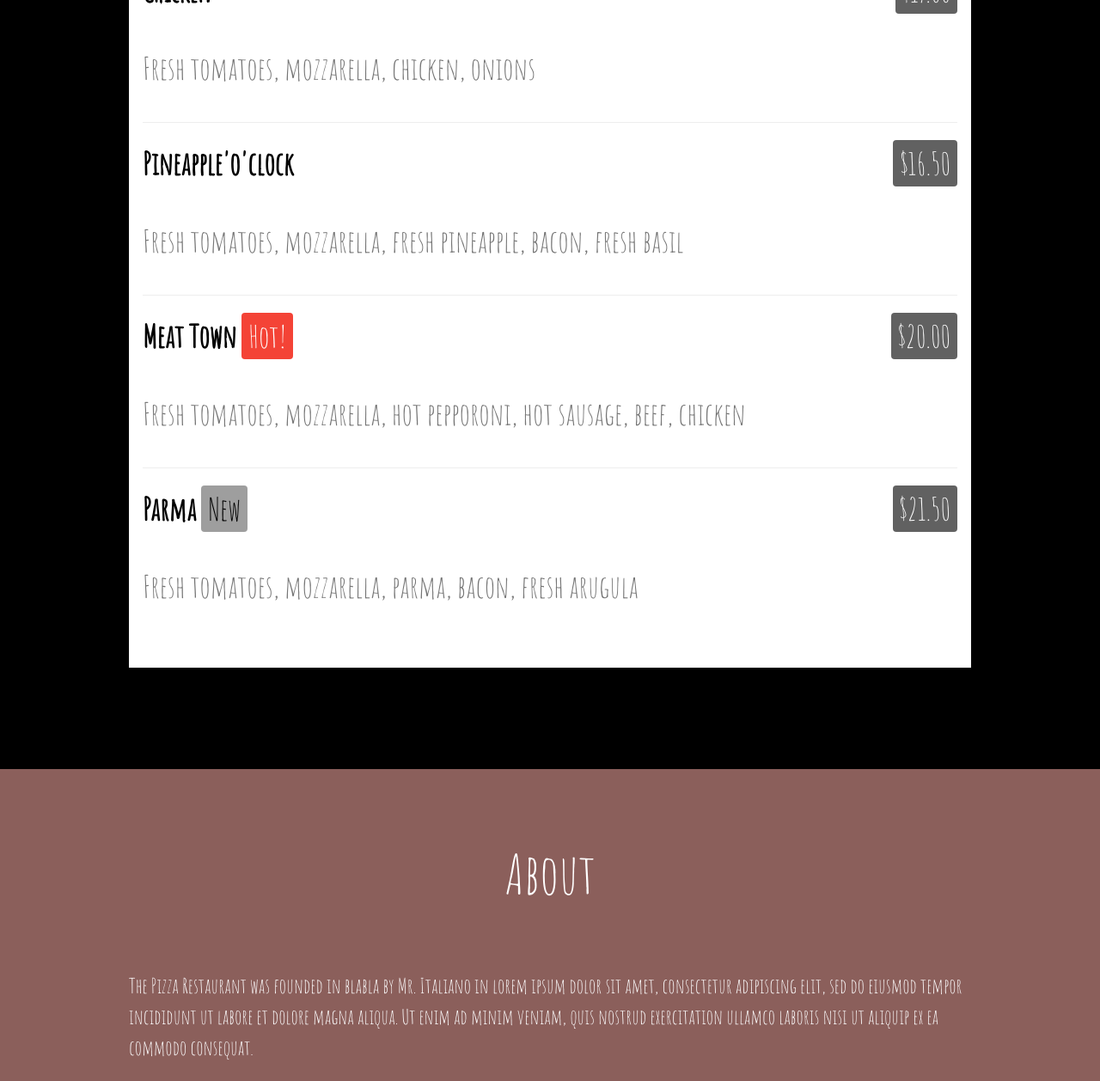
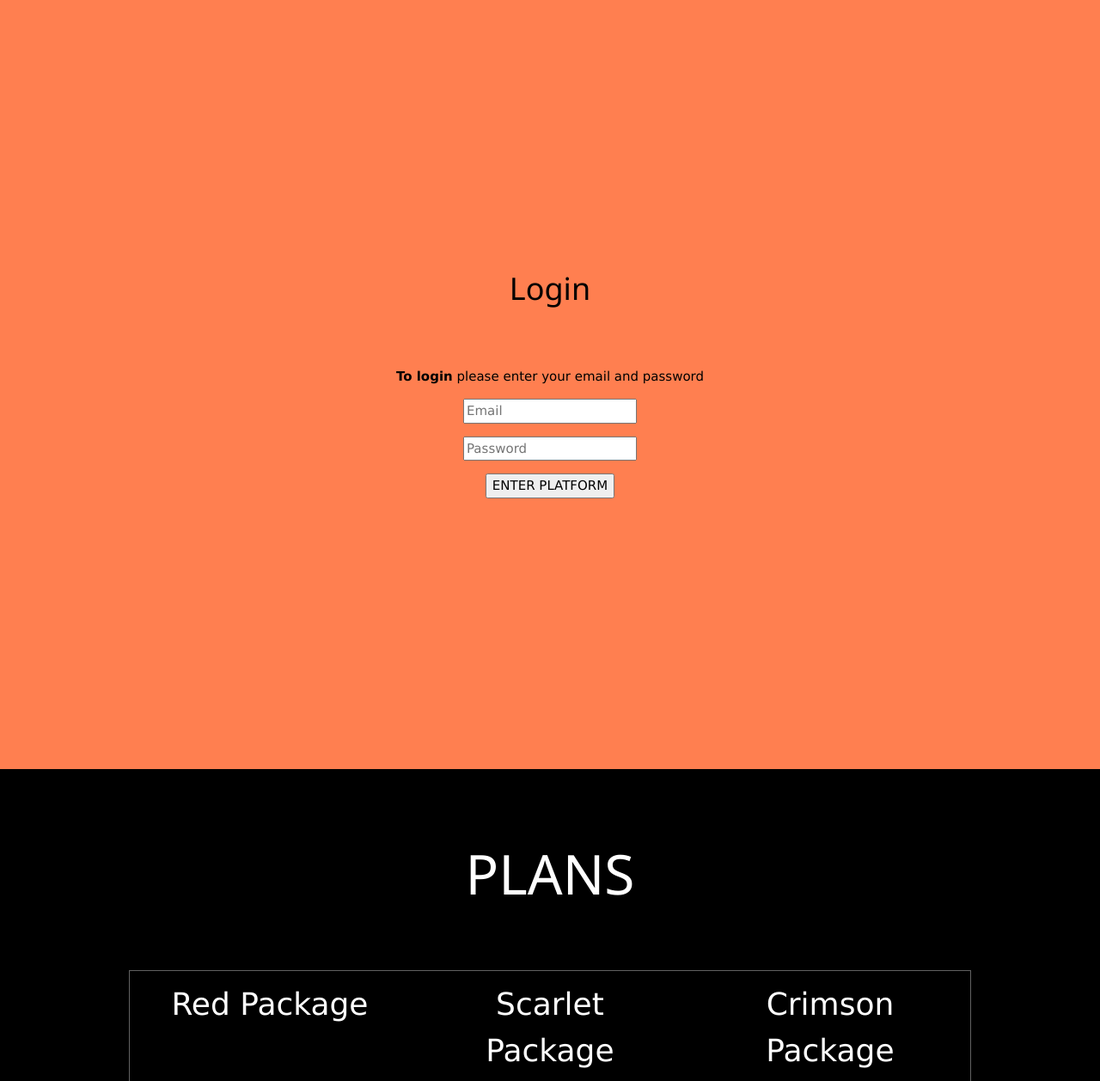
Before and after one commit to minahpopal/RedFlix, a Django app: page / in a window 1280 px wide. Shown: the part 1996-3254 px from the top of the page at 86% size. Run offline with Django 3.2, Linux system fonts and the light colour scheme.

Commit message:
HomePage Update

```diff
--- a/src/Templates/home.html
+++ b/src/Templates/home.html
@@ -1,198 +1,480 @@
-<!DOCTYPE html>
+ <!DOCTYPE html>
+<!-- You will not be able to see this text. -->
+
 <html>
-<title>W3.CSS Template</title>
+<title>Redflix</title>
+
 <meta charset="UTF-8">
+
 <meta name="viewport" content="width=device-width, initial-scale=1">
+
 <link rel="stylesheet" href="https://www.w3schools.com/w3css/4/w3.css">
+
 <link rel="stylesheet" href="https://fonts.googleapis.com/css?family=Amatic+SC">
+
+
+
+<!-- This is where our CSS code exists -->
 <style>
-body, html {height: 100%}
-body,h1,h2,h3,h4,h5,h6 {font-family: "Amatic SC", sans-serif}
-.menu {display: none}
-.bgimg {
-  background-repeat: no-repeat;
-  background-size: cover;
-  background-image: url("https://images.unsplash.com/photo-1557245419-a727f9b57615?ixlib=rb-1.2.1&ixid=eyJhcHBfaWQiOjEyMDd9&auto=format&fit=crop&w=1567&q=80");
-  min-height: 150%;
-   background-blend-mode: lighten;
+
+
+  body{
+    height: 180%
+  }
+  html{
+    height: 90%
+  }
+
+  .register{
+    border-spacing: 50px;
+    border-color:red;
+    text-align:center;
+    padding: 260px;
+    background-color: coral;
+  }
+
+  .login{
+    border-spacing: 50px;
+    border-color:red;
+    text-align:center;
+    padding: 300px;
+    background-color: coral;
+  }
+
+  .footer{
+    color: red;
+    background-color: black;
+    padding: 160px;
+    font-size: 28px;
+    font-family: Impact, Charcoal, sans-serif;
+    text-align: right;
+  }
+
+  .color(
+    background-color: #333;
+    padding: 1600px;
+
+  )
+
+  body,h1,h2,h3,h4,h5,h6 {
+    font-family: "Lucida Console", Courier, monospace;
+  }
+
+
+
+  .menu {
+    display: none
+  }
+
+
+
+  /*To change parts of the background page do so here */
+  .bgimg {
+    background-repeat: no-repeat;
+    background-size: cover;
+    background-image: url("https://images.unsplash.com/photo-1557245419-a727f9b57615?ixlib=rb-1.2.1&ixid=eyJhcHBfaWQiOjEyMDd9&auto=format&fit=crop&w=1567&q=80");
+    min-height: 150%;
+    filter: brightness(120%);
+  }
+
+
+
+
+
+
+  /* Style the navbar */
+#navbar {
+  overflow: hidden;
+  background-color: #333;
+
+
 }
+
+/* Navbar links */
+#navbar a {
+  float: left;
+  display: block;
+  color: #f2f2f2;
+  text-align: center;
+  padding: 14px;
+  text-decoration: none;
+
+}
+
+/* Page content */
+.content {
+  padding: 16px;
+}
+
+/* The sticky class is added to the navbar with JS when it reaches its scroll position */
+.sticky {
+  position: fixed;
+  top: 0;
+  width: 100%;
+}
+
+/* Add some top padding to the page content to prevent sudden quick movement (as the navigation bar gets a new position at the top of the page (position:fixed and top:0) */
+.sticky + .content {
+  padding-top: 60px;
+}
+
+
+  div.otherServices{
+    font-size: 15px;
+  }
+
+
 </style>
+
+
+
+
+
+
+
+
+ <!-- This is where our JavaScipt code exists -->
+<script>
+  // Tabbed Menu
+  function openMenu(evt, menuName) {
+    var i, x, tablinks;
+    x = document.getElementsByClassName("menu");
+    for (i = 0; i < x.length; i++) {
+      x[i].style.display = "none";
+    }
+    tablinks = document.getElementsByClassName("tablink");
+    for (i = 0; i < x.length; i++) {
+      tablinks[i].className = tablinks[i].className.replace(" w3-red", "");
+    }
+    document.getElementById(menuName).style.display = "block";
+    evt.currentTarget.firstElementChild.className += " w3-red";
+  }
+  document.getElementById("myLink").click();
+
+
+
+  // When the user scrolls the page, execute myFunction
+window.onscroll = function() {myFunction()};
+
+// Get the navbar
+var navbar = document.getElementById("navbar");
+
+// Get the offset position of the navbar
+var sticky = navbar.offsetTop;
+
+// Add the sticky class to the navbar when you reach its scroll position. Remove "sticky" when you leave the scroll position
+function myFunction() {
+  if (window.pageYOffset >= sticky) {
+    navbar.classList.add("sticky")
+  } else {
+    navbar.classList.remove("sticky");
+  }
+}
+</script>
+
+
+
+
+
+
+
+
 <body>
 
-<!-- Navbar (sit on top) -->
-<div class="w3-top w3-hide-small">
-  <div class="w3-bar w3-xlarge w3-black w3-opacity w3-hover-opacity-off" id="myNavbar">
-    <a href="#" class="w3-bar-item w3-button">HOME</a>
-    <a href="#menu" class="w3-bar-item w3-button">MENU</a>
-    <a href="#about" class="w3-bar-item w3-button">ABOUT</a>
-    <a href="#myMap" class="w3-bar-item w3-button">CONTACT</a>
-    <a href="#myMap" class="w3-bar-item w3-button">LOGIN</a>
-    <a href="#myMap" class="w3-bar-item w3-button">PROFILE</a>
-    <a href="#myMap" class="w3-bar-item w3-button">ENTER PLATFORM</a>
 
-  </div>
-</div>
+    <div  id="navbar">
 
-<!-- Header with image -->
-<header class="bgimg w3-display-container w3-grayscale-min" id="home">
-  <div class="w3-display-bottomleft w3-padding">
-    <span class="w3-tag w3-xlarge">Open from 10am to 12pm</span>
-  </div>
-  <div class="w3-display-middle w3-center">
-    <span class="w3-text-white w3-hide-small" style="font-size:100px"><br>REDflix</span>
-    <span class="w3-text-white w3-hide-large w3-hide-medium" style="font-size:60px"><b>thin<br>CRUST PIZZA</b></span>
-    <p><a href="#menu" class="w3-button w3-xxlarge w3-black">Let me see the menu</a></p>
-  </div>
-</header>
+      <a href="#">HOME</a>
 
-<!-- Menu Container -->
-<div class="w3-container w3-black w3-padding-64 w3-xxlarge" id="menu">
-  <div class="w3-content">
+      <a href="#menu">PLANS</a>
 
-    <h1 class="w3-center w3-jumbo" style="margin-bottom:64px">THE MENU</h1>
-    <div class="w3-row w3-center w3-border w3-border-dark-grey">
-      <a href="javascript:void(0)" onclick="openMenu(event, 'Pizza');" id="myLink">
-        <div class="w3-col s4 tablink w3-padding-large w3-hover-red">Pizza</div>
-      </a>
-      <a href="javascript:void(0)" onclick="openMenu(event, 'Pasta');">
-        <div class="w3-col s4 tablink w3-padding-large w3-hover-red">Salads</div>
-      </a>
-      <a href="javascript:void(0)" onclick="openMenu(event, 'Starter');">
-        <div class="w3-col s4 tablink w3-padding-large w3-hover-red">Starter</div>
-      </a>
-    </div>
+      <a href="#about">ABOUT</a>
 
-    <div id="Pizza" class="w3-container menu w3-padding-32 w3-white">
-      <h1><b>Margherita</b> <span class="w3-right w3-tag w3-dark-grey w3-round">$12.50</span></h1>
-      <p class="w3-text-grey">Fresh tomatoes, fresh mozzarella, fresh basil</p>
-      <hr>
+      <a href="#contact">CONTACT</a>
 
-      <h1><b>Formaggio</b> <span class="w3-right w3-tag w3-dark-grey w3-round">$15.50</span></h1>
-      <p class="w3-text-grey">Four cheeses (mozzarella, parmesan, pecorino, jarlsberg)</p>
-      <hr>
+      <a href="#login">LOGIN</a>
 
-      <h1><b>Chicken</b> <span class="w3-right w3-tag w3-dark-grey w3-round">$17.00</span></h1>
-      <p class="w3-text-grey">Fresh tomatoes, mozzarella, chicken, onions</p>
-      <hr>
+      <a href="#register">REGISTER</a>
 
-      <h1><b>Pineapple'o'clock</b> <span class="w3-right w3-tag w3-dark-grey w3-round">$16.50</span></h1>
-      <p class="w3-text-grey">Fresh tomatoes, mozzarella, fresh pineapple, bacon, fresh basil</p>
-      <hr>
 
-      <h1><b>Meat Town</b> <span class="w3-tag w3-red w3-round">Hot!</span><span class="w3-right w3-tag w3-dark-grey w3-round">$20.00</span></h1>
-      <p class="w3-text-grey">Fresh tomatoes, mozzarella, hot pepporoni, hot sausage, beef, chicken</p>
-      <hr>
-
-      <h1><b>Parma</b> <span class="w3-tag w3-grey w3-round">New</span><span class="w3-right w3-tag w3-dark-grey w3-round">$21.50</span></h1>
-      <p class="w3-text-grey">Fresh tomatoes, mozzarella, parma, bacon, fresh arugula</p>
-    </div>
-
-    <div id="Pasta" class="w3-container menu w3-padding-32 w3-white">
-      <h1><b>Lasagna</b> <span class="w3-tag w3-grey w3-round">Popular</span> <span class="w3-right w3-tag w3-dark-grey w3-round">$13.50</span></h1>
-      <p class="w3-text-grey">Special sauce, mozzarella, parmesan, ground beef</p>
-      <hr>
-
-      <h1><b>Ravioli</b> <span class="w3-right w3-tag w3-dark-grey w3-round">$14.50</span></h1>
-      <p class="w3-text-grey">Ravioli filled with cheese</p>
-      <hr>
-
-      <h1><b>Spaghetti Classica</b> <span class="w3-right w3-tag w3-dark-grey w3-round">$11.00</span></h1>
-      <p class="w3-text-grey">Fresh tomatoes, onions, ground beef</p>
-      <hr>
-
-      <h1><b>Seafood pasta</b> <span class="w3-right w3-tag w3-dark-grey w3-round">$25.50</span></h1>
-      <p class="w3-text-grey">Salmon, shrimp, lobster, garlic</p>
     </div>
 
 
-    <div id="Starter" class="w3-container menu w3-padding-32 w3-white">
-      <h1><b>Today's Soup</b> <span class="w3-tag w3-grey w3-round">Seasonal</span><span class="w3-right w3-tag w3-dark-grey w3-round">$5.50</span></h1>
-      <p class="w3-text-grey">Ask the waiter</p>
-      <hr>
 
-      <h1><b>Bruschetta</b> <span class="w3-right w3-tag w3-dark-grey w3-round">$8.50</span></h1>
-      <p class="w3-text-grey">Bread with pesto, tomatoes, onion, garlic</p>
-      <hr>
 
-      <h1><b>Garlic bread</b> <span class="w3-right w3-tag w3-dark-grey w3-round">$9.50</span></h1>
-      <p class="w3-text-grey">Grilled ciabatta, garlic butter, onions</p>
-      <hr>
 
-      <h1><b>Tomozzarella</b> <span class="w3-right w3-tag w3-dark-grey w3-round">$10.50</span></h1>
-      <p class="w3-text-grey">Tomatoes and mozzarella</p>
-    </div><br>
+
+  <!-- Header with image -->
+  <header class="bgimg w3-display-container w3-grayscale-min" id="home">
+    <div class="w3-padding">
+    </div>
+    <div class="w3-display-topleft">
+      <span class="w3-text-red w3-serif" style="font-size:100px">
+        <br>REDflix
+      </span>
+      <p>
+        <a href="#menu" class="w3-button w3-small w3-red">Let me see the PLANS</a>
+      </p>
+    </div>
+  </header>
+
+
+
+
+
+    <!-- Login Portion -->
+  <div class="login" id="login">
+
+      <h1 style="margin-bottom:64px">Login</h1>
+      <p> <strong>To login</strong> please enter your email and password</p>
+
+      <form action="/action_page.php" target="_blank">
+        <p>
+          <input  type="text" placeholder="Email" required name="Email">
+        </p>
+        <p>
+          <input  type="text" placeholder="Password" required name="Password">
+        </p>
+        <p>
+          <button type="submit">ENTER PLATFORM</button>
+        </p>
+      </form>
 
   </div>
-</div>
 
-<!-- About Container -->
-<div class="w3-container w3-padding-64 w3-red w3-grayscale w3-xlarge" id="about">
-  <div class="w3-content">
-    <h1 class="w3-center w3-jumbo" style="margin-bottom:64px">About</h1>
-    <p>The Pizza Restaurant was founded in blabla by Mr. Italiano in lorem ipsum dolor sit amet, consectetur adipiscing elit, sed do eiusmod tempor incididunt ut labore et dolore magna aliqua. Ut enim ad minim veniam, quis nostrud exercitation ullamco laboris nisi ut aliquip ex ea commodo consequat.</p>
-    <p><strong>The Chef?</strong> Mr. Italiano himself<img src="/w3images/chef.jpg" style="width:150px" class="w3-circle w3-right" alt="Chef"></p>
-    <p>We are proud of our interiors.</p>
-    <img src="/w3images/onepage_restaurant.jpg" style="width:100%" class="w3-margin-top w3-margin-bottom" alt="Restaurant">
-    <h1><b>Opening Hours</b></h1>
 
-    <div class="w3-row">
-      <div class="w3-col s6">
-        <p>Mon & Tue CLOSED</p>
-        <p>Wednesday 10.00 - 24.00</p>
-        <p>Thursday 10:00 - 24:00</p>
+
+  <!-- Menu Container -->
+  <div class="w3-container w3-black w3-padding-64 w3-xxlarge" id="menu">
+    <div class="w3-content">
+      <h1 class="w3-center w3-jumbo" style="margin-bottom:64px">PLANS</h1>
+      <div class="w3-row w3-center w3-border w3-border-dark-grey">
+        <a href="javascript:void(0)" onclick="openMenu(event, 'Pizza');" id="myLink">
+          <div class="w3-col s4 tablink w3-padding-large w3-hover-red">Red Package</div>
+        </a>
+        <a href="javascript:void(0)" onclick="openMenu(event, 'Pasta');">
+          <div class="w3-col s4 tablink w3-padding-large w3-hover-red">Scarlet Package</div>
+        </a>
+        <a href="javascript:void(0)" onclick="openMenu(event, 'Starter');">
+          <div class="w3-col s4 tablink w3-padding-large w3-hover-red">Crimson Package</div>
+        </a>
       </div>
-      <div class="w3-col s6">
-        <p>Friday 10:00 - 12:00</p>
-        <p>Saturday 10:00 - 23:00</p>
-        <p>Sunday Closed</p>
+
+
+
+      <div id="Pizza" class="w3-container menu w3-padding-32 w3-white">
+        <h1>
+          <b style="color:red">Red Package</b>
+
+          <span style="color:red">$19.99</span>
+
+        </h1>
+
+        <div class="otherServices">
+
+          <p style="color:black">Youtube Premium costs <b>$11.99 per month</b></p>
+
+          <p style="color:black">Amazon Prime costs <b>$12.99 per month</b></p>
+
+          <p style="color:black">ESPN costs <b>$4.99 per month</b></p>
+
+          </div>
+
+        <hr>
+
+        <p style="color:black">There price $29.97 </b></p>
+
       </div>
+
+
+
+
+
+
+
+      <!-- This is the menu option for the Scarlet page -->
+      <div id="Pasta" class="w3-container menu w3-padding-32 w3-white">
+        <h1>
+          <b style="color:red">Scarlet Package</b>
+
+          <span style="color:red">$39.99</span>
+
+        </h1>
+
+        <div class="otherServices">
+
+          <p style="color:black">Youtube Premium costs <b>$11.99 per month</b></p>
+
+          <p style="color:black">Amazon Prime costs <b>$12.99 per month</b></p>
+
+          <p style="color:black">Hulu Premium + Live TV costs <b>$60.99 per month</b></p>
+
+          <p style="color:black">Disney Plus costs <b>$6.99 per month</b></p>
+
+          <p style="color:black">Fubu costs <b>$54.99 per month</b></p>
+
+          </div>
+
+          <hr>
+
+        <p style="color:black">There price $147.95 </b></p>
+
+      </div>
+
+
+
+
+      <!-- This is the menu option for the crimson page -->
+      <div id="Starter"class="w3-container menu w3-padding-32 w3-white">
+        <h1>
+          <b style="color:red">Crimson Package</b>
+
+          <span style="color:red">Our price: $79.95</span>
+
+        </h1>
+
+        <div class="otherServices">
+
+          <p style="color:black">Youtube Premium costs <b>$11.99 per month</b></p>
+
+          <p style="color:black">Hulu Premium + Live TV costs <b>$60.99 per month</b></p>
+
+          <p style="color:black">Amazon Prime costs <b>$12.99 per month</b></p>
+
+          <p style="color:black">Sling Orange + Sling Blue costs <b>$45 per month</b></p>
+
+          <p style="color:black">Disney Plus costs <b>$6.99 per month</b></p>
+
+          <p style="color:black">ESPN costs <b>$4.99 per month</b></p>
+
+          <p style="color:black">Netflix Premium costs <b>$15.99 per month</b></p>
+
+          <p style="color:black">AT&T TV costs <b>$49.99 per month</b></p>
+
+          <p style="color:black">Fubu costs <b>$54.99 per month</b></p>
+
+          <p style="color:black">Apple TV costs <b>$4.99 per month</b></p>
+
+        </div>
+
+        <hr>
+
+        <p style="color:black">There price $269.99 </b></p>
+
+      </div>
+
+      <br>
+
     </div>
 
   </div>
-</div>
 
-<!-- Image of location/map -->
-<img src="/w3images/map.jpg" class="w3-image w3-greyscale" style="width:100%;" id="myMap">
 
-<!-- Contact -->
-<div class="w3-container w3-padding-64 w3-blue-grey w3-grayscale-min w3-xlarge">
-  <div class="w3-content">
-    <h1 class="w3-center w3-jumbo" style="margin-bottom:64px">Contact</h1>
-    <p>Find us at some address at some place or call us at 05050515-122330</p>
-    <p><span class="w3-tag">FYI!</span> We offer full-service catering for any event, large or small. We understand your needs and we will cater the food to satisfy the biggerst criteria of them all, both look and taste.</p>
-    <p class="w3-xxlarge"><strong>Reserve</strong> a table, ask for today's special or just send us a message:</p>
-    <form action="/action_page.php" target="_blank">
-      <p><input class="w3-input w3-padding-16 w3-border" type="text" placeholder="Name" required name="Name"></p>
-      <p><input class="w3-input w3-padding-16 w3-border" type="number" placeholder="How many people" required name="People"></p>
-      <p><input class="w3-input w3-padding-16 w3-border" type="datetime-local" placeholder="Date and time" required name="date" value="2017-11-16T20:00"></p>
-      <p><input class="w3-input w3-padding-16 w3-border" type="text" placeholder="Message \ Special requirements" required name="Message"></p>
-      <p><button class="w3-button w3-light-grey w3-block" type="submit">SEND MESSAGE</button></p>
-    </form>
+
+
+
+  <!-- Image of something nice -->
+  <img src="https://images.unsplash.com/photo-1577109081426-103f2198f29e?ixlib=rb-1.2.1&ixid=eyJhcHBfaWQiOjEyMDd9&auto=format&fit=crop&w=1350&q=80"  style="width:100%;">
+
+
+
+
+
+
+
+  <!-- About Container -->
+  <div class="w3-container w3-padding-64 w3-red w3-grayscale w3-xlarge" id="about">
+    <div class="w3-content">
+      <h1 class="w3-center w3-jumbo" style="margin-bottom:64px">About</h1>
+      <p>The consumption of media via video streaming services is higher than ever. Oftentimes, consumers who may watch multiple video media or platforms at once, have to change between multiple screens or browser windows. Redflix is a multimedia platform which will allow consumers to watch multiple video streaming services at once, on a single screen, to alleviate the need to switch between screens or windows. We allow you to catch all your entertainment needs on a single screen. Our service allows you to access all the live events including sports, award shows, live tv and other apps like Youtube, Twitch, Netflix. Once you select all your choices, click on the full screen mode to enter our beautiful streaming service with numerous screens and automated to switch sizes when the event is close to an end. We hope this service allows users to never miss their favorite shows, sports and other entertainment services</p>
+
+      <p>We are proud of our interiors.</p>
+      <img src="https://images.unsplash.com/photo-1455849318743-b2233052fcff?ixlib=rb-1.2.1&ixid=eyJhcHBfaWQiOjEyMDd9&auto=format&fit=crop&w=1350&q=80" style="width:100%" class="w3-margin-top w3-margin-bottom" alt="Restaurant">
+
+    </div>
   </div>
-</div>
 
-<!-- Footer -->
-<footer class="w3-center w3-black w3-padding-48 w3-xxlarge">
-  <p>Powered by <a href="https://www.w3schools.com/w3css/default.asp" title="W3.CSS" target="_blank" class="w3-hover-text-green">w3.css</a></p>
-</footer>
 
-<script>
-// Tabbed Menu
-function openMenu(evt, menuName) {
-  var i, x, tablinks;
-  x = document.getElementsByClassName("menu");
-  for (i = 0; i < x.length; i++) {
-     x[i].style.display = "none";
-  }
-  tablinks = document.getElementsByClassName("tablink");
-  for (i = 0; i < x.length; i++) {
-     tablinks[i].className = tablinks[i].className.replace(" w3-red", "");
-  }
-  document.getElementById(menuName).style.display = "block";
-  evt.currentTarget.firstElementChild.className += " w3-red";
-}
-document.getElementById("myLink").click();
-</script>
+
+
+    <!-- Contact Container -->
+  <div class="w3-container w3-padding-64 w3-red w3-grayscale w3-xlarge" id="contact">
+
+    <div class="w3-content">
+
+      <h1 class="w3-center w3-jumbo" style="margin-bottom:64px">Contact</h1>
+
+      <p>If you have any questions or concerns please contact us at this number. Our customer support is always at the ready to help you whene</p>
+      <br>
+      <p>1 800 584 923</p>
+
+      <img src="https://images.unsplash.com/photo-1534536281715-e28d76689b4d?ixlib=rb-1.2.1&ixid=eyJhcHBfaWQiOjEyMDd9&auto=format&fit=crop&w=1950&q=80" style="width:100%" class="w3-margin-top w3-margin-bottom">
+
+    </div>
+  </div>
+
+
+
+
+
+
+  <!-- Image of something nice -->
+  <img src="https://images.unsplash.com/photo-1475691058852-37b5d9b6a878?ixlib=rb-1.2.1&ixid=eyJhcHBfaWQiOjEyMDd9&auto=format&fit=crop&w=1350&q=80"  style="width:100%;">
+
+
+
+
+
+
+
+
+
+  <!-- Registration Portion -->
+  <div class="register" id="register">
+
+      <h1 style="margin-bottom:64px">Registration</h1>
+      <p> <strong>To regiester</strong> for our service please fill out the information below</p>
+
+      <form action="/action_page.php" target="_blank">
+        <p>
+          <input  type="text" placeholder="Full Name" required name="Full Name">
+        </p>
+        <p>
+          <input  type="text" placeholder="Email" required name="Email">
+        </p>
+        <p>
+          <input  type="text" placeholder="Credit Card" required name="Credit Card">
+        </p>
+         <p>
+          <input  type="text" placeholder="Password" required name="Password">
+        </p>
+        <p>
+          <input type="text" placeholder="Your suggestions to imporve our website " required name="Message">
+        </p>
+        <p>
+          <input  type="text" placeholder="Phone Number" required name="Phone Number">
+        </p>
+        <p>
+          <button type="submit">GIVE ME MY SUBSCIPTION</button>
+        </p>
+      </form>
+
+  </div>
+
+
+
+
+
+
+
+
+  <!-- This will be the last thing that the user sees -->
+  <footer class= "footer">
+
+    <p>Created by Students from the University of Texas at Dallas</p>
+
+  </footer>
 
 </body>
+
 </html>
```
Also changed, not shown: src/Pages/migrations/0001_initial.py (added), src/Pages/migrations/0002_delete_pages.py (added), src/db.sqlite3.
